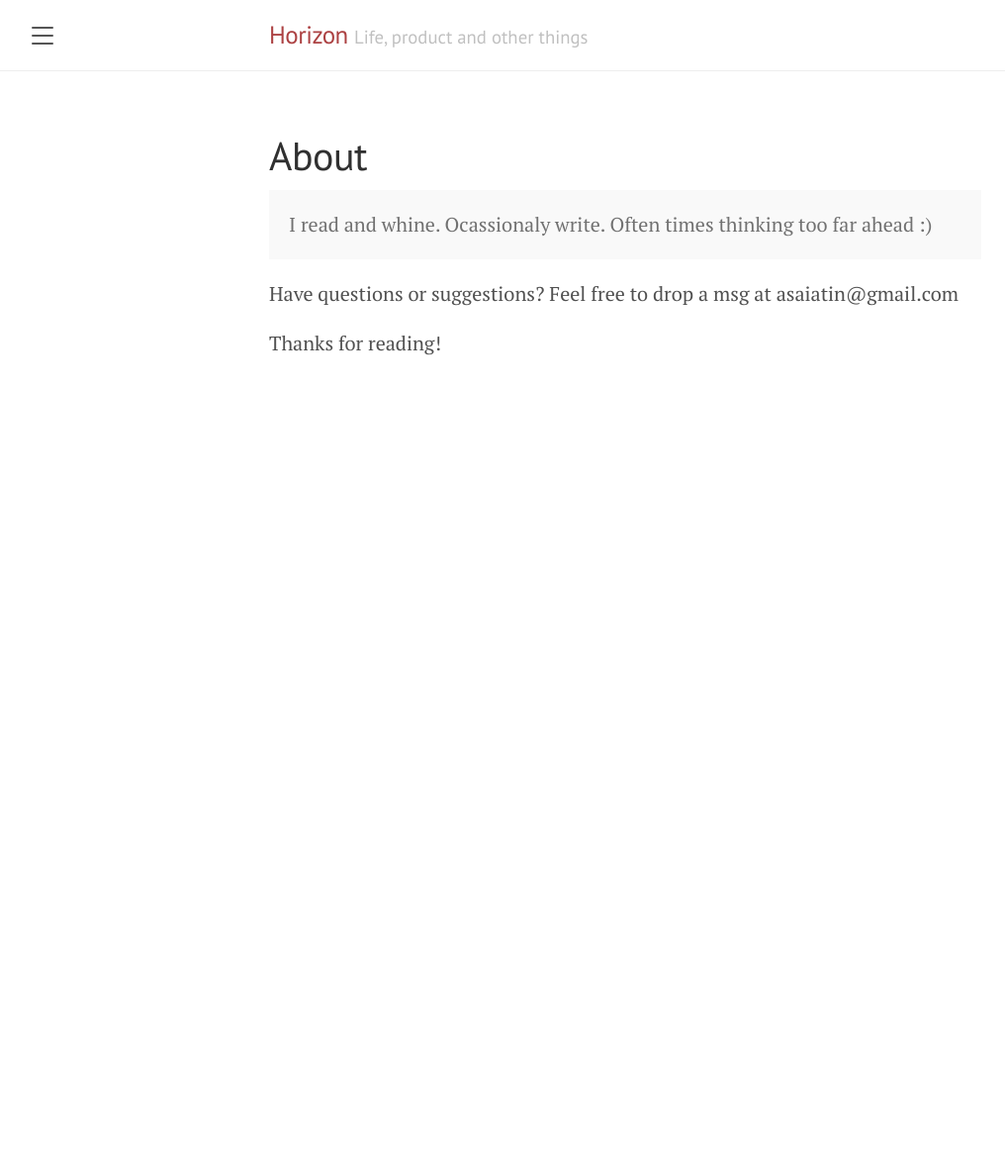
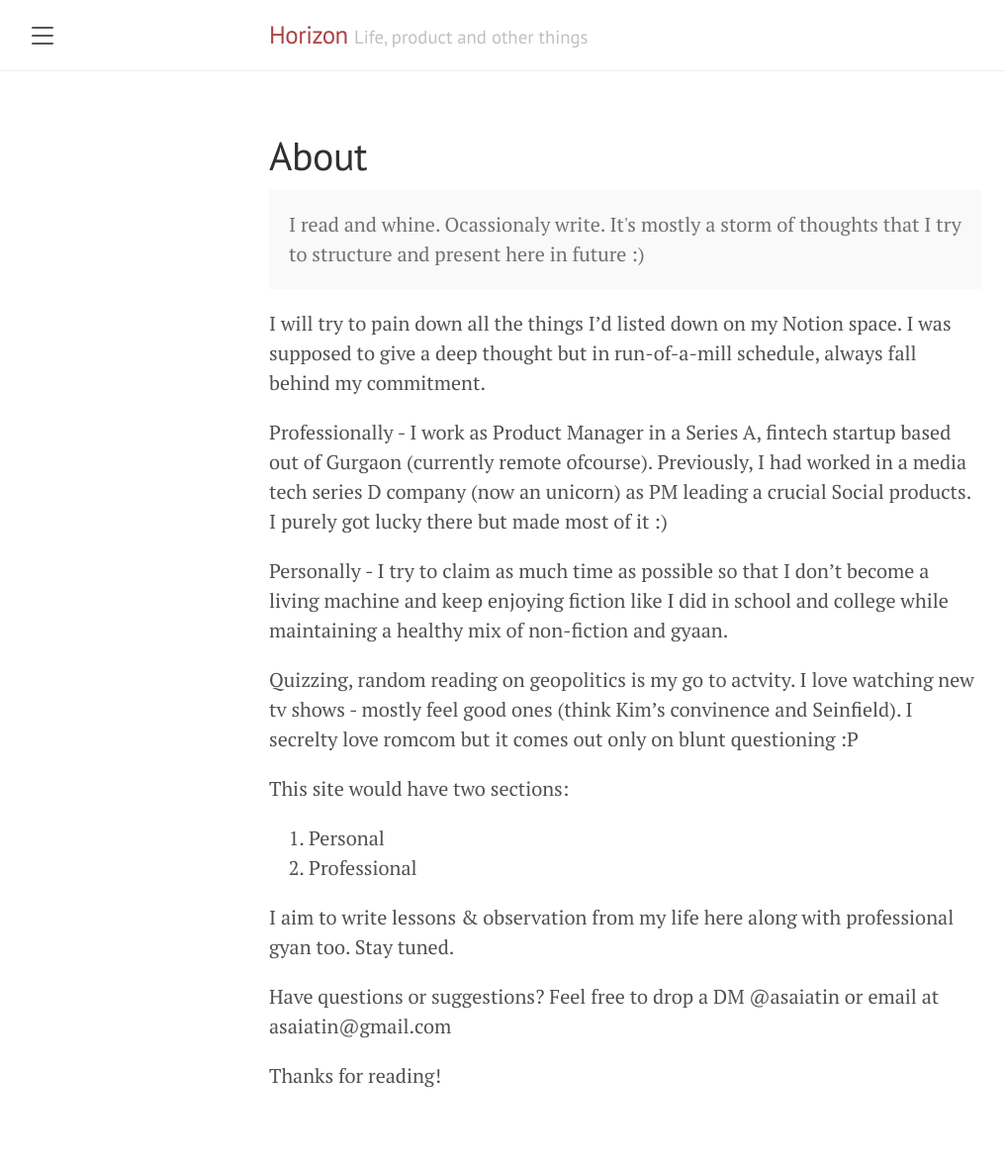
Before and after one commit to asaiatin/asaiatin.github.io, a Jekyll site: the page built from about.md, in a window 1280 px wide. Shown: the whole page at 99% size, without its empty margins (8-1024 px from the left). Built offline with Jekyll 4.4.1, drawn with Linux system fonts in a browser that asks for light colours; before the commit the page ends 900 px from its top, so only the background shows below that.

Commit message:
Change in about page

```diff
--- a/about.md
+++ b/about.md
@@ -4,9 +4,23 @@ title: About
 ---
 
 <p class="message">
-  I read and whine. Ocassionaly write. Often times thinking too far ahead :)
+  I read and whine. Ocassionaly write. It's mostly a storm of thoughts that I try to structure and present here in future :)
 </p>
 
-Have questions or suggestions? Feel free to drop a msg at asaiatin@gmail.com
+I will try to pain down all the things I'd listed down on my Notion space. I was supposed to give a deep thought but in run-of-a-mill schedule, always fall behind my commitment.
+
+Professionally - I work as Product Manager in a Series A, fintech startup based out of Gurgaon (currently remote ofcourse). Previously, I had worked in a media tech series D company (now an unicorn) as PM leading a crucial Social products. I purely got lucky there but made most of it :)
+
+Personally - I try to claim as much time as possible so that I don't become a living machine and keep enjoying fiction like I did in school and college while maintaining a healthy mix of non-fiction and gyaan.
+
+Quizzing, random reading on geopolitics is my go to actvity. I love watching new tv shows - mostly feel good ones (think Kim's convinence and Seinfield). I secrelty love romcom but it comes out only on blunt questioning :P
+
+This site would have two sections:
+1. Personal
+2. Professional
+
+I aim to write lessons & observation from my life here along with professional gyan too. Stay tuned.
+
+Have questions or suggestions? Feel free to drop a DM @asaiatin or email at asaiatin@gmail.com
 
 Thanks for reading!
```
